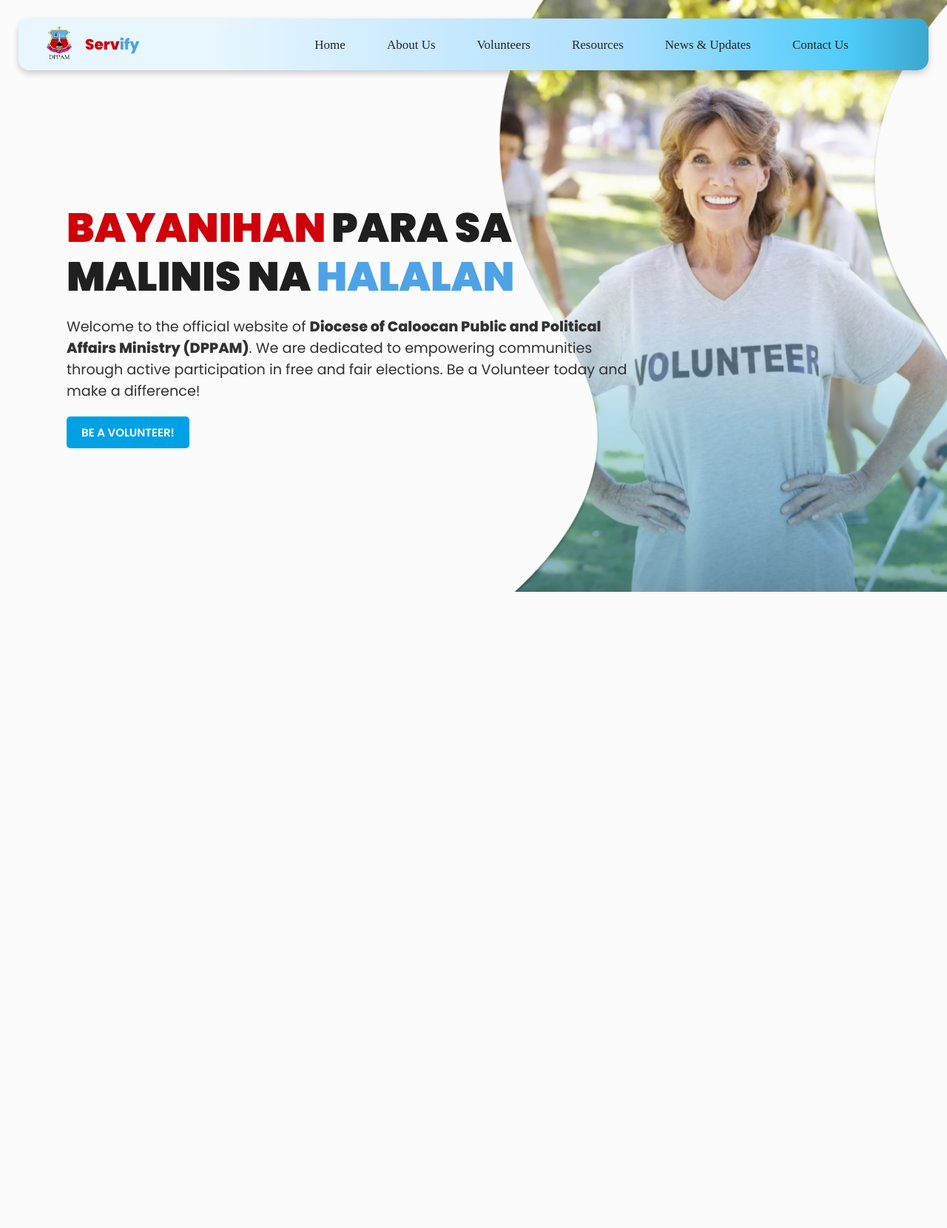
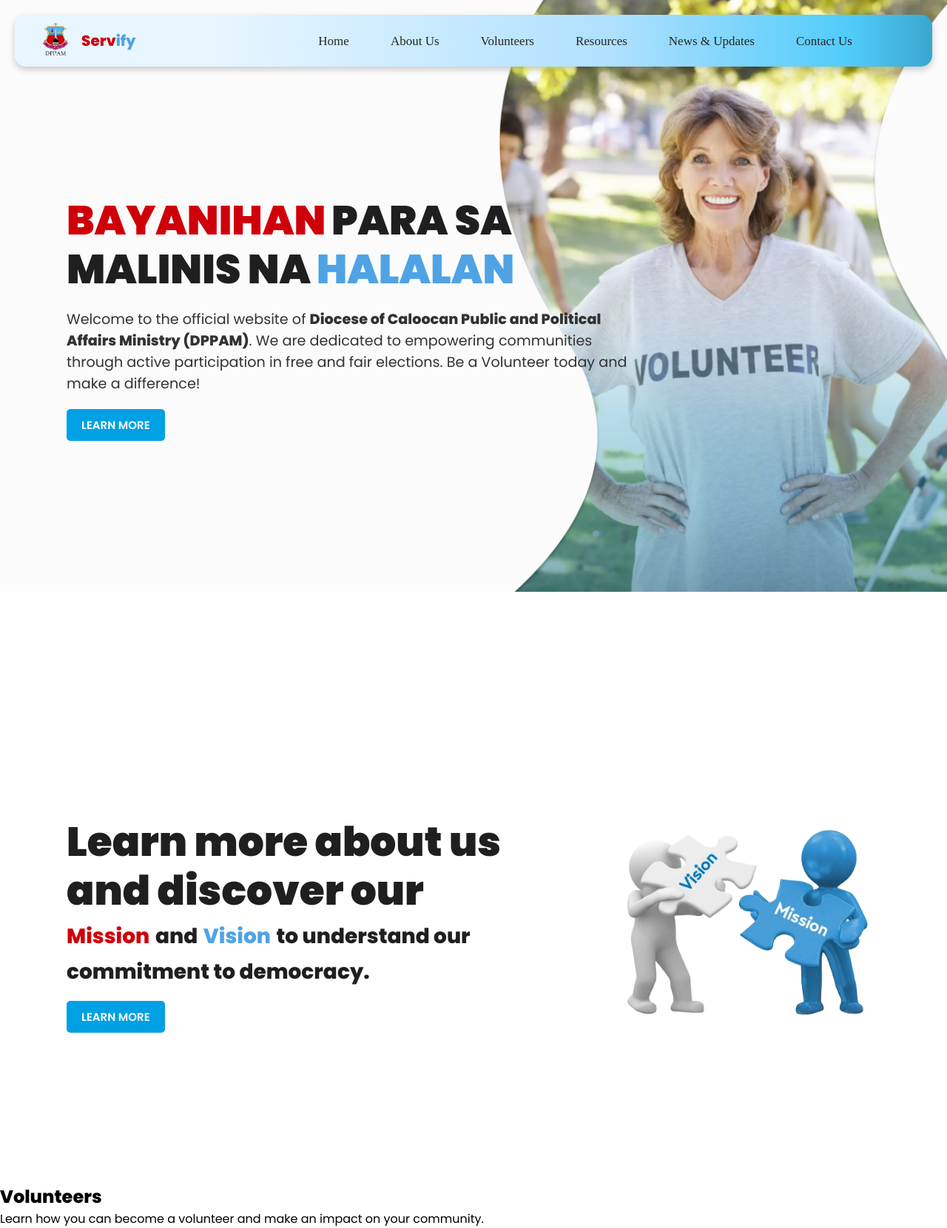
Before and after one commit to lunaarien/DPPAM-website, a PHP site: page /home.html in a window 1280 px wide. Shown: the whole page at 74% size. Before the commit the page ends 800 px from the top, so only its background shows below. Run offline with PHP 8.4, Linux system fonts and the light colour scheme.

Commit message:
landing page

```diff
--- a/css/styles.css
+++ b/css/styles.css
@@ -8,30 +12,52 @@
 
 body {
     font-family: 'Poppins', sans-serif;
-    background-image: url('../img/home-bg.png'); /* Background image for entire page */
-    background-size: cover;
-    background-position: center center;
-    background-repeat: no-repeat;
-    background-attachment: fixed;
+    background-color: #ffffff;
+    overflow-x: hidden;
+    scroll-behavior: smooth;
 }
 
 .navbar-container {
-    padding: 25px;
+    position: fixed;
+    top: 20px;
+    left: 20px;
+    right: 20px;
+    z-index: 1000;
+    background: linear-gradient(to right,
+        #E8F6FF 21%,
+        #B0E0FE 65%,
+        #50CCFA 91%,
+        #3AA7CF 100%);
+    box-shadow: 0px 4px 10px rgba(0, 0, 0, 0.2);
+    border-radius: 15px;
+    padding: 10px 30px;
 }
 
 .navbar {
     display: flex;
     justify-content: space-between;
     align-items: center;
-    background: linear-gradient(to right,
-    #E8F6FF 21%,
-    #B0E0FE 65%,
-    #50CCFA 91%,
-    #3AA7CF 100%
-  );
-    padding: 10px 30px;
-    border-radius: 15px;
-    box-shadow: 0px 4px 10px rgba(0, 0, 0, 0.2);
+}
+
+.nav-links {
+    list-style-type: none;
+    display: flex;
+    margin-right: 70px;
+    gap: 40px;
+}
+
+.nav-links li a {
+    text-decoration: none;
+    color: #262626;
+    font-size: 17px;
+    font-family: 'Abyssinica SIL', serif;
+    font-weight: 500;
+    transition: color 0.3s ease;
+    padding: 5px 8px;
+}
+
+.nav-links li a:hover {
+    color: #007BFF;
 }
 
 .logo {
@@ -57,41 +83,24 @@ body {
     font-weight: bold;
 }
 
-.nav-links {
-    list-style-type: none;
-    display: flex;
-    margin-right: 70px;
-    gap: 40px; /* Reduced gap between navbar link boxes */
-}
-
-.nav-links li a {
-    text-decoration: none;
-    color: #262626;
-    font-size: 17px;
-    font-family: 'Abyssinica SIL', serif;
-    font-weight: 500;
-    transition: color 0.3s ease;
-    padding: 5px 8px; /* Reduced padding inside the navbar link */
-}
-
-.nav-links li a:hover {
-    color: #007BFF;
-}
-
 .hero {
     display: flex;
-    justify-content: flex-start; /* Align the content to the left */
-    align-items: center; /* Center vertically */
-    height: 80vh; /* Full height of the viewport */
-    position: relative;
+    justify-content: flex-start;
+    align-items: center;
+    height: 100vh;
+    background-image: url('../img/home-bg.png');
+    background-size: cover;
+    background-position: center center;
+    background-repeat: no-repeat;
     padding: 20px;
 }
 
 .hero-text {
-    max-width: 800px; /* Limit text width for better readability */
+    max-width: 800px;
     padding: 20px;
     border-radius: 8px;
-    margin-left: 50px; /* Add some left margin to give space from the edge */
+    margin-left: 50px;
+    margin-top: 60px;
 }
 
 .hero-text h2 {
@@ -100,29 +109,15 @@ body {
     line-height: 1.2;
 }
 
-.highlight-red {
-    color: #CF000A;
-    font-weight: 900;
-    font-size: 55px;
-}
-
-.highlight-black {
-    color: rgb(31, 31, 31);
-    font-weight: 900;
-    font-size: 55px;
-}
-
-.highlight-blue {
-    color: #4FA3E5;
-    font-weight: 900;
-    font-size: 55px;
-}
-
 .hero-text p {
     font-size: 1.2rem;
     margin-bottom: 20px;
     color: #323232;
 }
+
+.highlight-red { color: #CF000A; font-weight: 900; font-size: 55px; }
+.highlight-black { color: #1f1f1f; font-weight: 900; font-size: 55px; }
+.highlight-blue { color: #4FA3E5; font-weight: 900; font-size: 55px; }
 
 .btn {
     display: inline-block;
@@ -141,6 +136,64 @@ body {
     color: #262626;
 }
 
+
+.about-container {
+    display: flex;
+    align-items: center;
+    justify-content: space-between;
+    padding: 0 50px;
+    gap: 60px;
+}
+
+.about {
+    height: 100vh;
+    background-color: #ffffff;
+    display: flex;
+    justify-content: flex-start;
+    align-items: center;
+    padding: 20px;
+    text-align: left;
+}
+
+.about-text {
+    max-width: 800px;
+    padding: 20px;
+    margin-top: 0;
+    flex: 1.5;
+    text-align: left;
+    margin-right: 30px;
+    margin-top: 100px;
+}
+
+
+.about-text h2 {
+    font-size: 2.5rem;
+    margin-bottom: 20px;
+    line-height: 1.2;
+}
+
+.about-text p {
+    font-size: 1.2rem;
+    margin-bottom: 20px;
+    color: #323232;
+}
+
+.highlight-red1 { color: #CF000A; font-weight: 700; font-size: 28px; }
+.highlight-black1 { color: #1f1f1f; font-weight: 700; font-size: 28px; }
+.highlight-blue1 { color: #4FA3E5; font-weight: 700; font-size: 28px; }
+
+.about-image {
+    flex: 1;
+    text-align: right;
+    margin-top: 100px;
+}
+
+.about-image img {
+    max-width: 100%;
+    height: auto;
+    object-fit: cover;
+}
+
 .hamburger {
     display: none;
     flex-direction: column;
--- a/home.html
+++ b/home.html
@@ -21,18 +21,17 @@
             </div>
 
             <ul class="nav-links" id="nav-links">
-                <li><a href="#">Home</a></li>
-                <li><a href="#">About Us</a></li>
-                <li><a href="#">Volunteers</a></li>
-                <li><a href="#">Resources</a></li>
-                <li><a href="#">News & Updates</a></li>
-                <li><a href="#">Contact Us</a></li>
+                <li><a href="#home">Home</a></li>
+                <li><a href="#about">About Us</a></li>
+                <li><a href="#volunteers">Volunteers</a></li>
+                <li><a href="#resources">Resources</a></li>
+                <li><a href="#news">News & Updates</a></li>
+                <li><a href="#contact">Contact Us</a></li>
             </ul>
         </nav>
     </div>
 
-
-    <section class="hero">
+    <section class="hero" id="home">
         <div class="hero-text">
             <h2>
                 <span class="highlight-red">BAYANIHAN</span>
@@ -40,15 +39,43 @@
                 <span class="highlight-blue">HALALAN</span>
             </h2>
             <p>Welcome to the official website of <strong>Diocese of Caloocan Public and Political Affairs Ministry (DPPAM)</strong>. We are dedicated to empowering communities through active participation in free and fair elections. Be a Volunteer today and make a difference!</p>
-            <a href="#volunteer-signup" class="btn">BE A VOLUNTEER!</a>
+            <a href="#about" class="btn">LEARN MORE</a>
+        </div>
+    </section>
+
+    <section class="about" id="about">
+        <div class="about-container">
+            <div class="about-text">
+                <h2>
+                    <!-- <span class="highlight-black">Learn more</span>
+                    <span class="highlight-red">about</span>
+                    <span class="highlight-blue">us</span><br>  -->
+                    <span class="highlight-black">Learn more about us</span><br>
+                    <span class="highlight-black">and discover our</span><br>
+                    <span class="highlight-red1">Mission</span>
+                    <span class="highlight-black1">and</span>
+                    <span class="highlight-blue1">Vision</span>
+                    <span class="highlight-black1">to understand our</span><br>
+                    <span class="highlight-black1">commitment to democracy.</span>
+                </h2>
+                <a href="#about" class="btn">LEARN MORE</a>
+            </div>
+
+            <div class="about-image">
+                <img src="img/vision-mission.png" alt="About Us Image">
+            </div>
         </div>
     </section>
 
 
+    <section class="organization" id="organization">
+        <div class="content">
+            <h2>Volunteers</h2>
+            <p>Learn how you can become a volunteer and make an impact on your community.</p>
+        </div>
+    </section>
 
-
-
-
-    <script src="js/script.js"></script> <!-- External JS file for the menu toggle -->
+    <script src="js/smoothScroll.js"></script>
+    <!--<script src-"js/smoothScroll.js"></script>-->
 </body>
 </html>
--- a/js/script.js
+++ b/js/script.js
@@ -1,4 +1,4 @@
 document.getElementById('hamburger-icon').addEventListener('click', function() {
     const navLinks = document.getElementById('nav-links');
-    navLinks.classList.toggle('active'); // Toggle the 'active' class to show/hide the menu
+    navLinks.classList.toggle('active');
 });
--- /dev/null
+++ b/js/smoothScroll.js
@@ -0,0 +1,19 @@
+document.addEventListener("DOMContentLoaded", function () {
+    const anchors = document.querySelectorAll('.nav-links a');
+
+    anchors.forEach(anchor => {
+        anchor.addEventListener('click', function (e) {
+            e.preventDefault();
+
+            const targetId = this.getAttribute('href');
+            const targetElement = document.querySelector(targetId);
+
+            if (targetElement) {
+                targetElement.scrollIntoView({
+                    behavior: 'smooth',
+                    block: 'start'
+                });
+            }
+        });
+    });
+});
```
Also changed, not shown: other parts of css/styles.css (+4 -151 lines), img/vision-mission.png (added).
